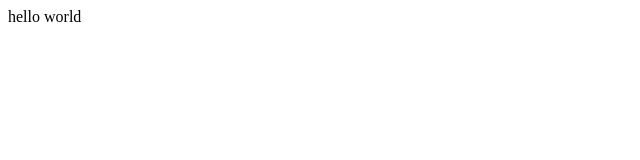
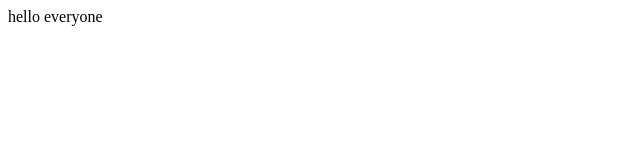
Before and after one commit to AkshataMahajan/demo, a plain HTML site: page WebContent/index.html in a window 1280 px wide. Shown: the full height of the page, 0-640 px from the left. Drawn offline with Linux system fonts and the light colour scheme.

Commit message:
i change hello to everyone

```diff
--- a/WebContent/index.html
+++ b/WebContent/index.html
@@ -5,6 +5,6 @@
 <title>Insert title here</title>
 </head>
 <body>
- hello world
+ hello everyone
 </body>
 </html>
```
